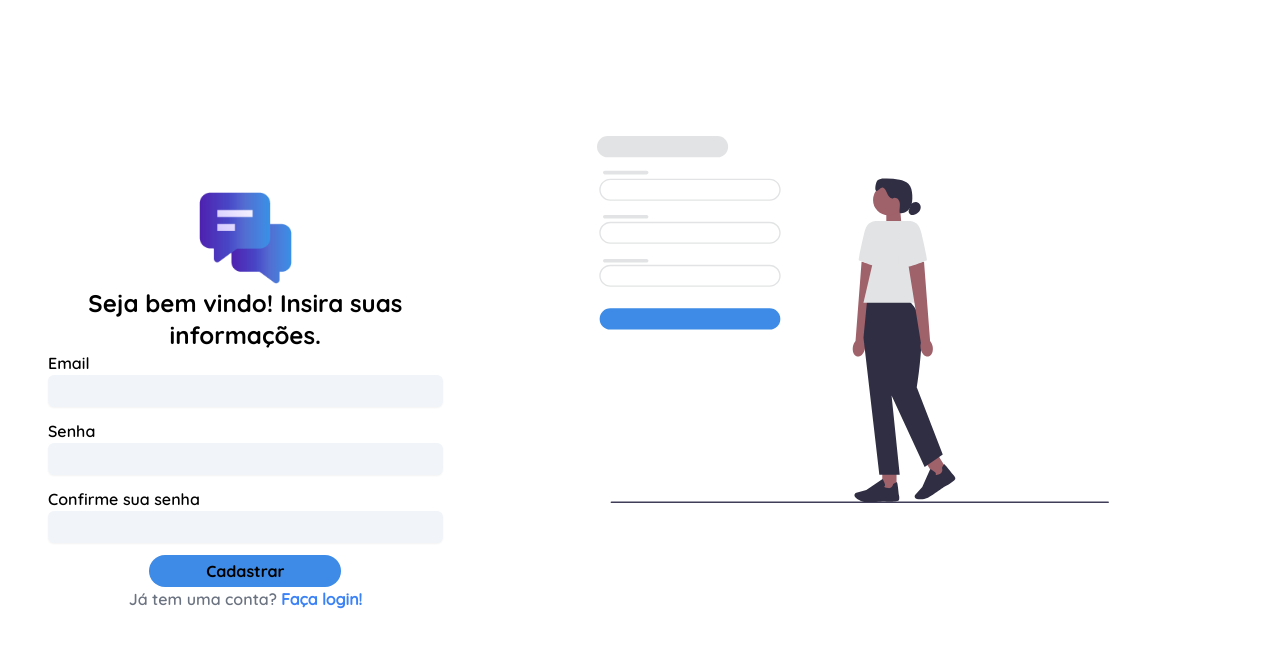
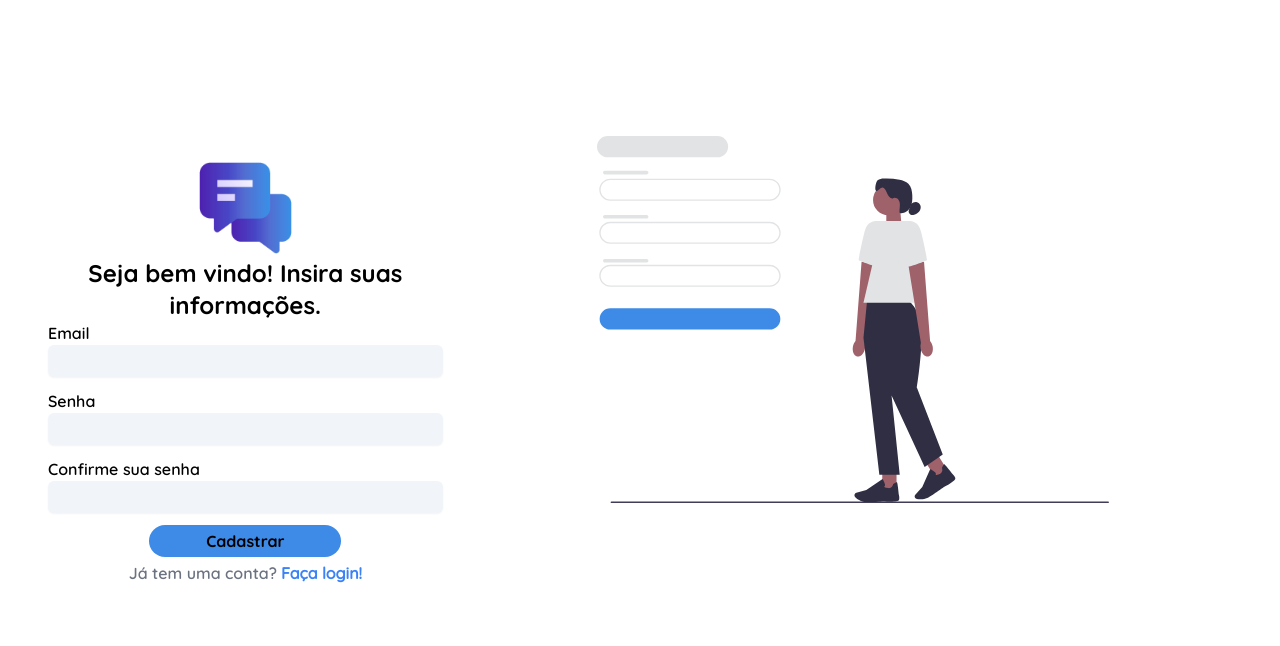
Before and after one commit to Maruquitus/chat-web, a Next.js app: page /signup in a window 1280 px wide. Shown: the top 646 px of the page. Built offline with nearby package versions, Linux system fonts and the light colour scheme; no server answers.

Commit message:
Mudanças nas páginas de login e registro

```diff
--- a/src/app/login/page.js
+++ b/src/app/login/page.js
@@ -41,7 +41,7 @@ export default function Login(props) {
 
     return (
       <main className='w-full h-full flex'>
-        <div className='sm:w-1/3 self-center p-4 grid mx-auto my-20 sm:ml-8'>
+        <div className='sm:w-1/3 self-center p-4 grid mx-auto mb-32 sm:ml-8'>
           <img className='w-1/4 block mx-auto' src='/icon.png'></img>
           <h1 className='text-black font-bold text-2xl text-center'>Olá! Entre na sua conta.</h1>
           <form className='space-y-3'>
--- a/src/app/signup/page.js
+++ b/src/app/signup/page.js
@@ -47,7 +47,7 @@ export default function SignUp(props) {
 
     return (
       <main className='w-full h-full flex'>
-        <div className='sm:w-1/3 self-center p-4 grid mx-auto my-20 sm:ml-8'>
+        <div className='sm:w-1/3 self-center p-4 grid mx-auto mb-14 sm:ml-8'>
           <img className='w-1/4 block mx-auto' src='/icon.png'></img>
           <h1 className='text-black font-bold text-2xl text-center'>Seja bem vindo! Insira suas informações.</h1>
           <form className='space-y-3'>
@@ -56,7 +56,7 @@ export default function SignUp(props) {
             <Input id='confirmarSenha' título='Confirme sua senha' tipo='password'/>
             <div class="justify-center grid">
               <Button id='botão' action={() => realizarSignUp()} text='Cadastrar'/>
-              <span className="text-gray-500 text-center font-semibold">Já tem uma conta?
+              <span className="text-gray-500 text-center font-semibold mt-1">Já tem uma conta?
                 <Link className='ml-1' text='Faça login!' destination='/login'/>
               </span>
             </div>
```
Also changed, not shown: 1 other file (tests, documents, lock files or other folders).
